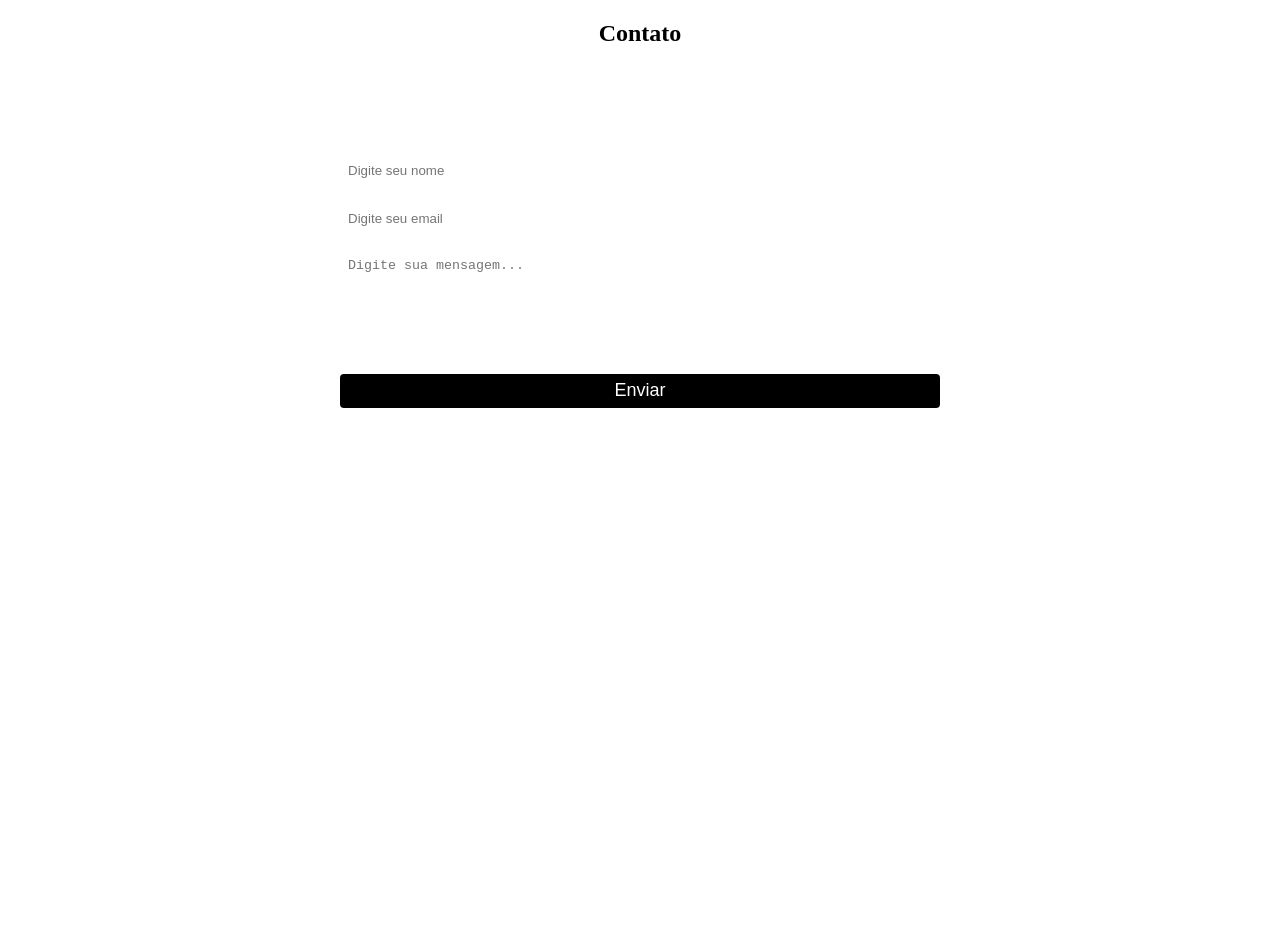
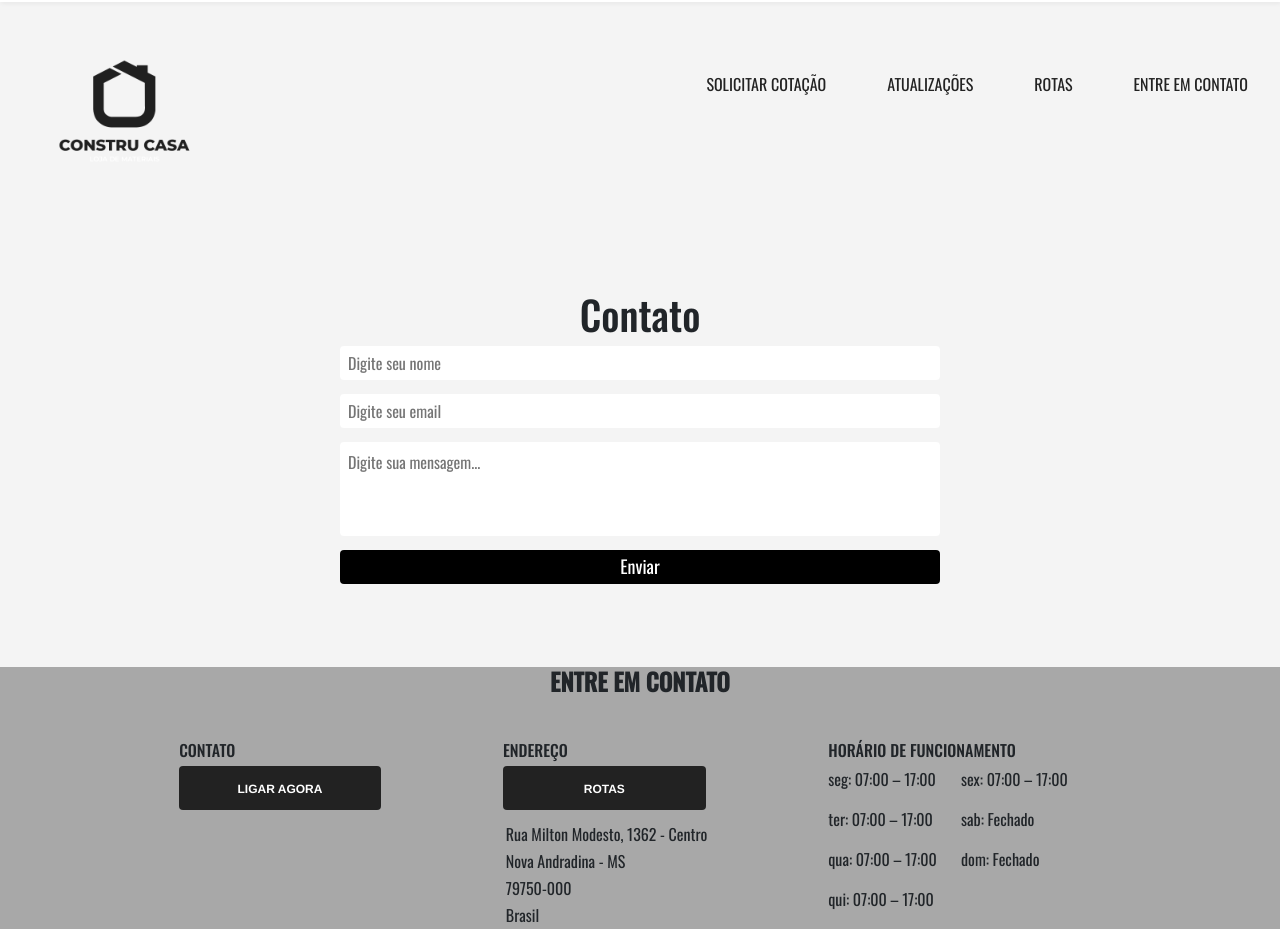
Before and after one commit to willianifms/ConstruCasa, a plain HTML site: page secoes/contato/contato.html in a window 1280 px wide. Before the commit the page ends 800 px from the top, so only its background shows below. Drawn offline with nearby package versions, Linux system fonts and the light colour scheme; files whose address does not match are found by name.

Commit message:
add secoes pages entre em contato e pages

```diff
--- a/css/main.css
+++ b/css/main.css
@@ -147,7 +147,7 @@ border: solid transparent 1px;
 }
 
 .logo img{
-  max-width: 75%;
+  max-width: 60%;
 }
 span{
 	color: #000000;
@@ -381,7 +381,7 @@ padding-left: 4em;
 }
 
 img {
-  max-width: 100%;
+  max-width: 60%;
   display: block;
 }
 .thumbnail {
--- a/secoes/contato/contato.css
+++ b/secoes/contato/contato.css
@@ -1,7 +1,14 @@
-nav{
+body {
+  margin: 0;
+  padding: 0;
+  box-sizing: border-box;
+}
+
+nav {
   text-align: center;
 }
-.container{
+
+.container {
   min-height: 50vh;
   display: flex;
   justify-content: center;
@@ -10,18 +17,18 @@ nav{
   padding: 14px;
 }
 
-.title{
+.title {
   margin-bottom: 14px;
 }
 
-.form{
+.form {
   max-width: 600px;
   width: 100%;
   display: flex;
   flex-direction: column;
 }
 
-.input{
+.input {
   margin-bottom: 14px;
   height: 34px;
   border-radius: 4px;
@@ -29,7 +36,7 @@ nav{
   padding: 0 8px;
 }
 
-.textarea{
+.textarea {
   margin-bottom: 14px;
   border-radius: 4px;
   border: 0;
@@ -38,7 +45,7 @@ nav{
   resize: none;
 }
 
-.button{
+.button {
   height: 34px;
   border-radius: 4px;
   border: 0;
@@ -49,7 +56,81 @@ nav{
   transition: background-color, transform 0.8s;
 }
 
-.button:hover{
+.button:hover {
   background-color: rgb(37, 37, 39);
   transform: scale(1.01);
 }
+
+footer {
+  background-color: #a8a8a8;
+}
+
+.atu-card {
+  margin-top: 3%;
+  margin-left: 5%;
+  display: grid;
+  grid-template-columns: auto auto auto;
+}
+
+.atu-card article {
+  margin-top: 2%;
+}
+
+
+.end {
+  margin-top: 4%;
+}
+
+.end p {
+  margin: 1%;
+}
+
+.btnft {
+  display: flex;
+  align-items: left;
+  justify-content: left;
+}
+
+.as h6 {
+  float: center;
+  margin-top: 1.5em;
+  padding-left: 4em;
+}
+
+.btnft button {
+
+  background-color: #222;
+  border-radius: 4px;
+  border-style: none;
+  box-sizing: border-box;
+  color: #fff;
+  cursor: pointer;
+  display: inline-block;
+  font-family: "Farfetch Basis", "Helvetica Neue", Arial, sans-serif;
+  font-size: 12px;
+  font-weight: 700;
+  line-height: 1.5;
+  margin: 0;
+  max-width: none;
+  min-height: 44px;
+  min-width: 10px;
+  outline: none;
+  overflow: hidden;
+  padding: 9px 20px 8px;
+  position: relative;
+  text-align: center;
+  text-transform: none;
+  user-select: none;
+  -webkit-user-select: none;
+  touch-action: manipulation;
+  width: 70%;
+}
+
+button:hover,
+button:focus {
+  opacity: .75;
+}
+
+.contato div h4 {
+  font-weight: 900;
+}
--- a/secoes/contato/contato.html
+++ b/secoes/contato/contato.html
@@ -7,18 +7,43 @@
   <title>Contato</title>
   <meta name='viewport' content='width=device-width, initial-scale=1'>
   <link rel='stylesheet' type='text/css' media='screen' href='contato.css'>
+  <link href="https://cdn.jsdelivr.net/npm/bootstrap@5.3.0-alpha1/dist/css/bootstrap.min.css" rel="stylesheet"
+    integrity="sha384-GLhlTQ8iRABdZLl6O3oVMWSktQOp6b7In1Zl3/Jr59b6EGGoI1aFkw7cmDA6j6gD" crossorigin="anonymous">
+  <script src="https://cdn.jsdelivr.net/npm/bootstrap@5.3.0-alpha1/dist/js/bootstrap.bundle.min.js"
+    integrity="sha384-w76AqPfDkMBDXo30jS1Sgez6pr3x5MlQ1ZAGC+nuZB+EYdgRZgiwxhTBTkF7CXvN"
+    crossorigin="anonymous"></script>
+  <link rel="stylesheet" href="https://cdnjs.cloudflare.com/ajax/libs/font-awesome/5.15.3/css/all.min.css"
+    integrity="sha512-iBBXm8fW90+nuLcSKlbmrPcLa0OT92xO1BIsZ+ywDWZCvqsWgccV3gFoRBv0z+8dLJgyAHIhR35VZc2oM/gI1w=="
+    crossorigin="anonymous" referrerpolicy="no-referrer" />
+  <link rel='stylesheet' type='text/css' media='screen' href='../../css/main.css'>
+  <link rel="shortcut icon" href="img/LOGO1.png" />
+  <link rel="preconnect" href="https://fonts.googleapis.com">
+  <link rel="preconnect" href="https://fonts.gstatic.com" crossorigin>
+  <link href="https://fonts.googleapis.com/css2?family=Bebas+Neue&family=Oswald:wght@200;300;400;500&display=swap"
+    rel="stylesheet">
+
   <script src='main.js'></script>
 </head>
 
 <body>
-  <header>
+  <header class="header">
 
+    <img src="../../img/LOGO2.png" alt="" class="logo" width="20%">
+    <input class="menu-btn" type="checkbox" id="menu-btn" />
+    <label class="menu-icon" for="menu-btn"><span class="navicon"></span></label>
+    <ul class="menu">
+      <li><a href="../../index.html">SOLICITAR COTAÇÃO</a></li>
+      <li><a href="../ofertas/ofertas.html">ATUALIZAÇÕES</a></li>
+      <li><a href="#rotas">ROTAS</a></li>
+      <li><a href="./secoes/contato/contato.html">ENTRE EM CONTATO</a></li>
+    </ul>
   </header>
-  <nav>
-    <h1>Contato</h1>
-  </nav>
 
   <main class="container">
+    <nav>
+      <h1>Contato</h1>
+    </nav>
+
 
     <form class="form" method="post">
       <input class="input" type="text" placeholder="Digite seu nome" />
@@ -32,8 +57,69 @@
 
   </main>
 
-  <footer>
+  <footer id="contato">
+    <section class="contato">
+      <div>
+        <h4>ENTRE EM CONTATO</h4>
+      </div>
+    </section>
+    <section class="">
 
+      <section class="atu-card">
+
+        <article>
+          <div class="" style="width: 18rem;">
+            <div class="card-body">
+              <h6 class="card-title">CONTATO</h6>
+              <section class="btnft">
+                <button role="0">LIGAR AGORA</button>
+              </section>
+            </div>
+          </div>
+        </article>
+
+        <article>
+          <div class="" style="width: 18.1rem;">
+
+            <div class="card-body">
+              <h6 class="card-title">ENDEREÇO</h6>
+              <section class="btnft">
+                <button role="">ROTAS</button>
+              </section>
+              <div class="end">
+                <p>Rua Milton Modesto, 1362 - Centro</p>
+                <p>Nova Andradina - MS</p>
+                <p>79750-000</p>
+                <p>Brasil</p>
+              </div>
+
+            </div>
+          </div>
+        </article>
+
+        <article>
+          <h6 class="card-title">HORÁRIO DE FUNCIONAMENTO</h6>
+          <div class="am" style="width: 18rem;">
+
+            <div class="card-body ft">
+
+              <p class="card-text"> seg: 07:00 – 17:00 </p>
+              <p class="card-text"> ter: 07:00 – 17:00 </p>
+              <p class="card-text"> qua: 07:00 – 17:00 </p>
+              <p class="card-text"> qui: 07:00 – 17:00 </p>
+            </div>
+            <div class="card-body ">
+              <p class="card-text"> sex: 07:00 – 17:00 </p>
+              <p class="card-text"> sab: Fechado </p>
+              <p class="card-text"> dom: Fechado </p>
+
+            </div>
+          </div>
+        </article>
+      </section>
+
+
+    </section>
   </footer>
 
 </body>
--- /dev/null
+++ b/secoes/ofertas/ofertas.css
@@ -0,0 +1,24 @@
+table {
+  margin-top: 3%;
+  width: 100%;
+  border-collapse: collapse;
+}
+th, td {
+  padding: 10px;
+  text-align: left;
+  border-bottom: 1px solid #ddd;
+}
+th {
+  background-color: #f2f2f2;
+}
+.promo {
+  background-color: #57ff7b;
+}
+h1{
+  text-align: center;
+  text-transform: uppercase;
+}
+
+nav{
+  margin-top:  25%;
+}
```
Also changed, not shown: secoes/ofertas/ofertas.html (added, +169 -0 lines).
